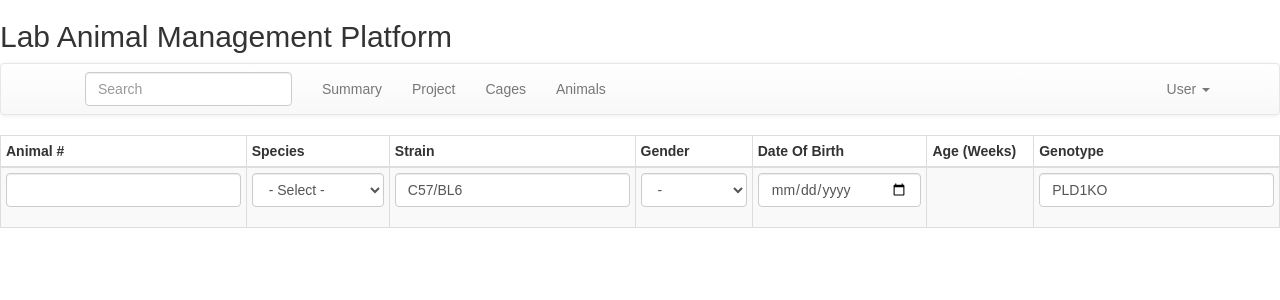
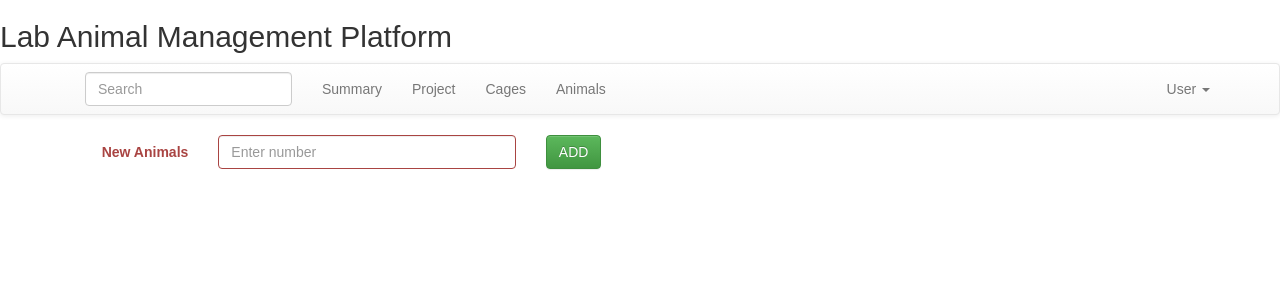
Before and after one commit to ziqingW/LabAnimal, a React (Create React App) app in the folder client/: page /newanimal in a window 1280 px wide. Shown: the top 300 px of the page. Built offline with nearby package versions, Linux system fonts and the light colour scheme.

Commit message:
addAnimalForm

```diff
--- a/client/src/jsxs/AnimalForm.jsx
+++ b/client/src/jsxs/AnimalForm.jsx
@@ -1,28 +1,55 @@
 import React from 'react'
 import axios from 'axios'
 import { connect } from 'react-redux'
-import {FormGroup, ControlLabel, FormControl, HelpBlock, Button, Col, Table} from 'react-bootstrap'
+import {Form, FormGroup, ControlLabel, FormControl, HelpBlock, Button, Col, Table} from 'react-bootstrap'
+const clone = require('clone')
+
+let animalsBase = []
+for (let i = 0; i < 50; i ++) {
+  animalsBase.push({
+    animalNumber : "",
+    animalSpecies : "",
+    animalStrain : "C57/BL6",
+    animalGender : "",
+    animalDOB : "",
+    animalAge : "",
+    animalGeno : "PLD1KO"
+  })
+}
 
 export class AnimalForm extends React.Component {
   constructor (props) {
     super (props)
     this.state = {
-      animalNumber : "",
-      animalSpecies : "",
-      animalStrain : "C57/BL6",
-      animalGender : "Male",
-      animalDOB : "",
-      animalGeno : "PLD1KO",
-      animalAge : ""
+      animalFormNumberAdd : "",
+      animalFormNumber: 0,
+      animalRows: [],
+      showForm : false,
+      animals : animalsBase,
+      updateIndex: "",
+      updateTag : ""
     }
   }
 
-  eventHandler = (tag, event) => {
+  eventHandler = (tag, key, event) => {
     event.preventDefault()
     let tagValue = event.target.value
+    let animals = clone(this.state.animals)
+    animals[key][tag] = tagValue
     this.setState({
-      [tag] : tagValue
+      animals : animals,
+      updateIndex : key,
+      updateTag : tag
     })
+  }
+
+  animalFormNumberValid = () => {
+      let animalFormNumberAdd = this.state.animalFormNumberAdd
+      if (animalFormNumberAdd <= 0 || animalFormNumberAdd > 20) {
+        return "error"
+      } else {
+        return "success"
+      }
   }
 
   animalDOBInput = e => {
@@ -50,25 +77,42 @@ export class AnimalForm extends React.Component {
     }
   }
 
-  render () {
-    return (
-      <Table striped bordered condensed hover>
-        <thead>
-          <tr>
-            <th>Animal #</th>
-            <th>Species</th>
-            <th>Strain</th>
-            <th>Gender</th>
-            <th>Date Of Birth</th>
-            <th>Age (Weeks)</th>
-            <th>Genotype</th>
-          </tr>
-        </thead>
-        <tbody>
-          <tr>
+  animalFormNumberInput = () => {
+      return (
+          <Form horizontal onSubmit={this.animalFormNumberAdd}>
+            <FormGroup controlId="animalFormNumber" validationState={this.animalFormNumberValid()}>
+              <Col componentClass={ControlLabel} sm={2}>New Animals</Col>
+              <Col sm={3}>
+                <FormControl type="number" value={this.state.animalFormNumberAdd} onChange={this.animalFormNumberChange} placeholder="Enter number" max="20" min="1"/>
+              </Col>
+              <Col sm={1}>
+                <Button bsStyle="success" type="submit">ADD</Button>
+              </Col>
+              {this.state.showForm ? (
+              <Col sm={1}>
+                <Button bsStyle="primary">COPY</Button>
+              </Col>
+            ) : null}
+            </FormGroup>
+          </Form>
+      )
+  }
+
+  animalFormNumberChange = e => {
+      let animalFormNumberAdd = parseInt(e.target.value)
+      this.setState({
+        animalFormNumberAdd : animalFormNumberAdd
+      })
+  }
+
+  makeRows = num => {
+    const rows = []
+    for (let i = 0; i < num; i ++) {
+      rows.push(
+        (<tr key={i}>
             <td>
               <FormGroup controlId="animalNumber">
-                  <FormControl type="text" value={this.state.animalNumber} onChange={e => {this.eventHandler("animalNumber", e)}} />
+                  <FormControl type="text" value={this.state.animals[i].animalNumber} onChange={ e => {this.eventHandler("animalNumber", i, e)}} />
               </FormGroup>
             </td>
             <td>
@@ -85,7 +129,7 @@ export class AnimalForm extends React.Component {
             </td>
             <td>
               <FormGroup controlId="animalStrain">
-                <FormControl type="text" value={this.state.animalStrain} onChange={e => {this.eventHandler("animalStrain", e)}} />
+                <FormControl type="text" value={this.state.animals[i].animalStrain} onChange={e => {this.eventHandler("animalStrain", e)}} />
               </FormGroup>
             </td>
             <td>
@@ -110,9 +154,67 @@ export class AnimalForm extends React.Component {
                 <FormControl type="text" value={this.state.animalGeno} onChange={e => {this.eventHandler("animalGeno", e)}} />
               </FormGroup>
             </td>
-          </tr>
-        </tbody>
-      </Table>
-      )
+        </tr>))
+        this.setState({
+          animalRows : rows
+        })
+      }
+    }
+
+  animalFormNumberAdd = e => {
+      e.preventDefault()
+      if (this.state.animalFormNumberAdd) {
+        let animalFormNumber = this.state.animalFormNumber + this.state.animalFormNumberAdd
+        this.makeRows(animalFormNumber)
+        this.setState({
+          animalFormNumber : animalFormNumber,
+          showForm : true
+        })
+      }
+    }
+
+  componentDidUpdate = (prevProps, prevState) => {
+      let prevAnimals = clone(prevState.animals)
+      let nowAnimals = clone(this.state.animals)
+      let index = this.state.updateIndex
+      let content = this.state.updateTag
+      console.log("haha")
+      if (index!=="" && content) {
+        console.log(index, content)
+        console.log(prevAnimals[index][content])
+        console.log(nowAnimals[index][content])
+        if (prevAnimals[index][content] !== nowAnimals[index][content]) {
+          this.makeRows(this.state.animalFormNumber)
+        }
+      }
+  }
+
+  render () {
+    return (
+      <div>
+        {this.state.showForm ?
+        (<Form>
+          <Table striped bordered condensed hover>
+            <thead>
+              <tr>
+                <th>Animal #</th>
+                <th>Species</th>
+                <th>Strain</th>
+                <th>Gender</th>
+                <th>Date Of Birth</th>
+                <th>Age (Weeks)</th>
+                <th>Genotype</th>
+              </tr>
+            </thead>
+            <tbody>
+              {this.state.animalRows.map( row => {
+                return row
+              })}
+            </tbody>
+          </Table>
+        </Form>): null}
+        {this.animalFormNumberInput()}
+      </div>
+    )
   }
 }
--- a/client/src/jsxs/CageForm.jsx
+++ b/client/src/jsxs/CageForm.jsx
@@ -1,7 +1,7 @@
 import React from 'react'
 import axios from 'axios'
 import { connect } from 'react-redux'
-import {FormGroup, ControlLabel, FormControl, HelpBlock, Button, Col} from 'react-bootstrap'
+import {Form, FormGroup, ControlLabel, FormControl, HelpBlock, Button, Col} from 'react-bootstrap'
 
 export class CageForm extends React.Component {
   constructor (props) {
@@ -18,7 +18,7 @@ export class CageForm extends React.Component {
 
   render () {
     return (
-      <form horizontal onSubmit={this.cageSubmit}>
+      <Form horizontal onSubmit={this.cageSubmit}>
         <h3>New Cage</h3>
         <FormGroup controlId="cageNumber">
           <Col componentClass={ControlLabel} sm={2}>Cage #</Col>
@@ -48,7 +48,7 @@ export class CageForm extends React.Component {
           <Button onClick={this.cancelCageForm}>CANCEL</Button>
           <Button bsStyle="success" type="submit">ADD</Button>
         </div>
-      </form>
+      </Form>
     )
   }
 }
```
